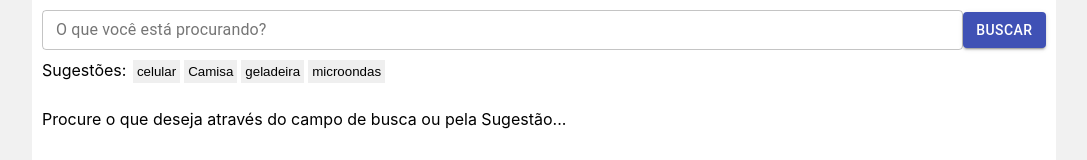
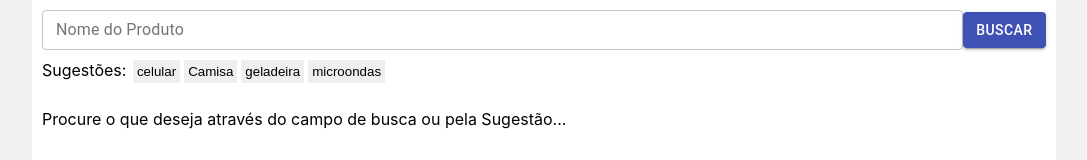
Before and after one commit to Biancasleonardo/desafio_Calindra, a React (Create React App) app in the folder desafio1/: page / in a window 1280 px wide. Shown: the top 160 px of the page, without its empty margins (96-1183 px from the left). Built offline with nearby package versions, Linux system fonts and the light colour scheme.

Commit message:
finishing project

```diff
--- a/desafio1/src/components/ProductsCard/style.js
+++ b/desafio1/src/components/ProductsCard/style.js
@@ -3,6 +3,7 @@ import styled from "styled-components";
 
 export const CardProduct = styled(Card)`
     width: 250px;
+    margin: 6px;
 `
 
 export const ContainerMeta = styled.div`
--- a/desafio1/src/components/Search/Search.js
+++ b/desafio1/src/components/Search/Search.js
@@ -12,7 +12,7 @@ const Search = ({getProducts}) => {
         <SectionSearch>
             <TextField
                 id="outlined-basic"
-                label="O que você está procurando?"
+                label="Nome do Produto"
                 variant="outlined"
                 value={inputSearch}
                 onChange={onChangeInput}
--- a/desafio1/src/pages/HomePage/style.js
+++ b/desafio1/src/pages/HomePage/style.js
@@ -2,17 +2,20 @@ import styled from "styled-components";
 
 export const ContainerBody = styled.body`
     width: 100%;
-    height: 100vh;
+    min-height: 100vh;
     box-sizing: border-box;
     padding: 10px;
     background-color: white;
+
+    @media(max-width: 700px){
+        min-height: auto;
+    }
 `
 
 export const ContainerCards = styled.div`
-    display: grid;
-    grid-template-columns: repeat(4, 1fr);
-    gap: 10px;
-    justify-items: center;
+    display: flex;
+    flex-wrap: wrap;
+    justify-content: left;
     padding: 10px 0;
     width: 100%;
 `
```
